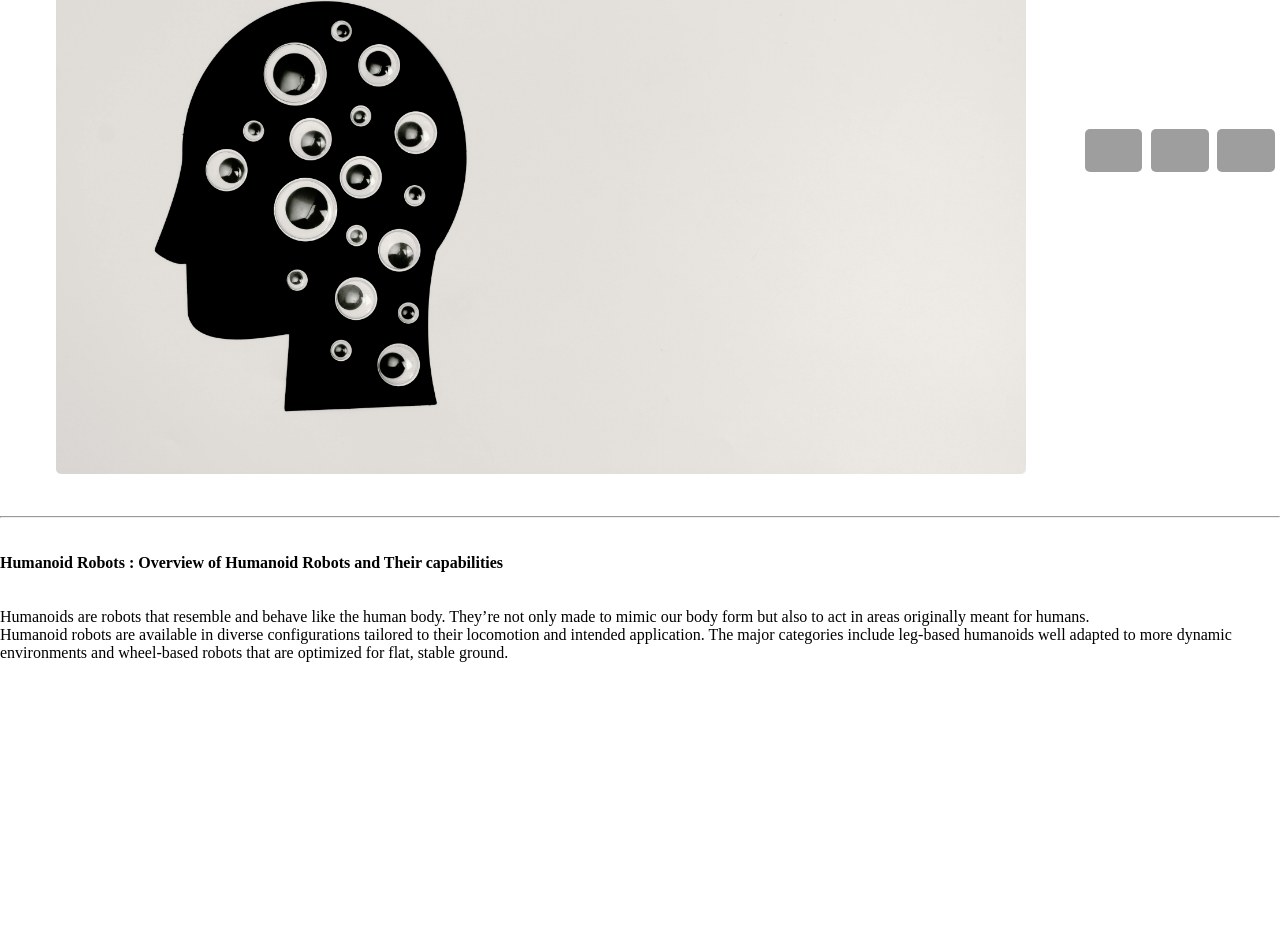
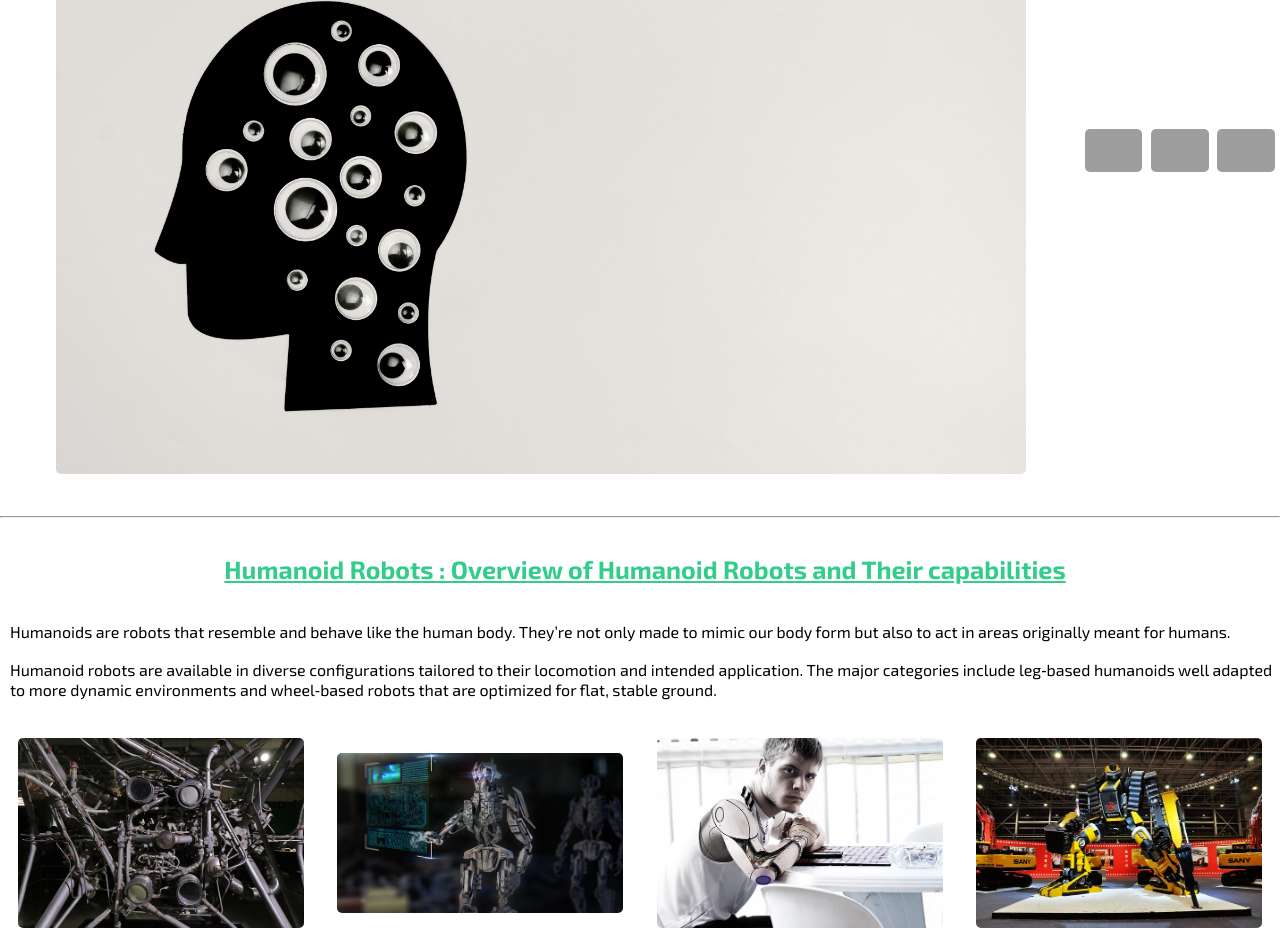
Before and after one commit to GavishaDilneth1/My-Web, a plain HTML site: page index.html in a window 1280 px wide. Shown: the part 1252-2186 px from the top of the page. Before the commit the page ends 1914 px from the top, so only its background shows below. Drawn offline with Linux system fonts and the light colour scheme; grey boxes are pictures that could not be loaded; a web font is replaced by a local one.

Commit message:
new done

```diff
--- a/index.html
+++ b/index.html
@@ -63,7 +63,19 @@
         <br>
         <br>
         <p>Humanoids are robots that resemble and behave like the human body. They’re not only made to mimic our body form but also to act in areas originally meant for humans.</p>
+        <br>
         <p>Humanoid robots are available in diverse configurations tailored to their locomotion and intended application. The major categories include leg‐based humanoids well adapted to more dynamic environments and wheel‐based robots that are optimized for flat, stable ground.</p>
+    </div>
+    <br><br>
+    <div class="img1">
+        <table>
+            <tr>
+                <th><img src="./assests3/machine-4766780_640.jpg" alt=""></th>
+                <th><img src="./assests3/robot-2301646_640.jpg" alt=""></th>
+                <th><img src="./assests3/teens-629046_640.jpg" alt=""></th>
+                <th><img src="./assests3/trinity-robot-763525_640.jpg" alt=""></th>
+            </tr>
+        </table>
     </div>
 </body>
 </html>
--- a/style.css
+++ b/style.css
@@ -52,3 +52,19 @@
 .industry p{
     font-family: "Exo 2", sans-serif;
 }
+.humon{
+    font-family: "Roboto", sans-serif;
+    margin-left: 10px;
+    font-weight: normal;
+}
+.humon h4{
+    text-decoration: underline;
+    text-align: center;
+    font-size: 25px;
+    font-family: "Exo 2", sans-serif;
+    font-weight: 0;
+    color:rgb(50, 205, 138);
+}
+.humon p{
+    font-family: "Exo 2", sans-serif;
+}
```
Also changed, not shown: assests3/machine-4766780_640.jpg (added), assests3/robot-2301646_640.jpg (added), assests3/teens-629046_640.jpg (added), assests3/trinity-robot-763525_640.jpg (added).
